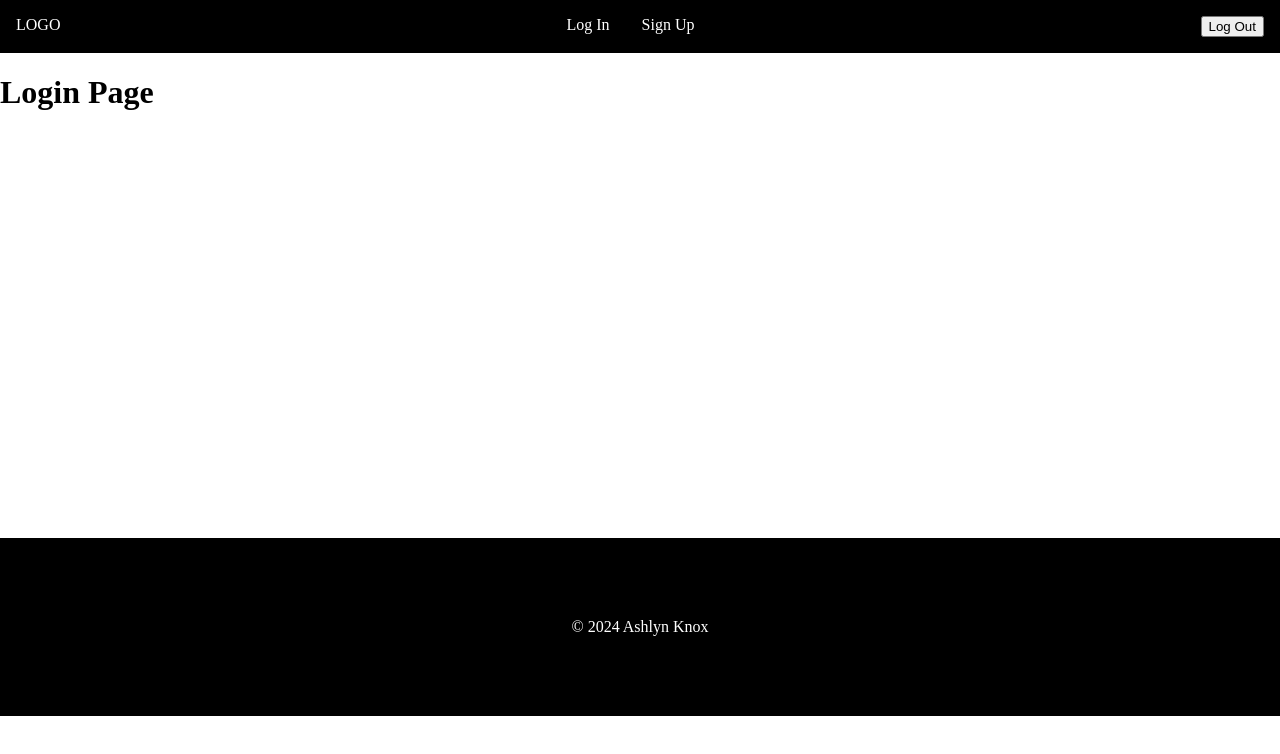
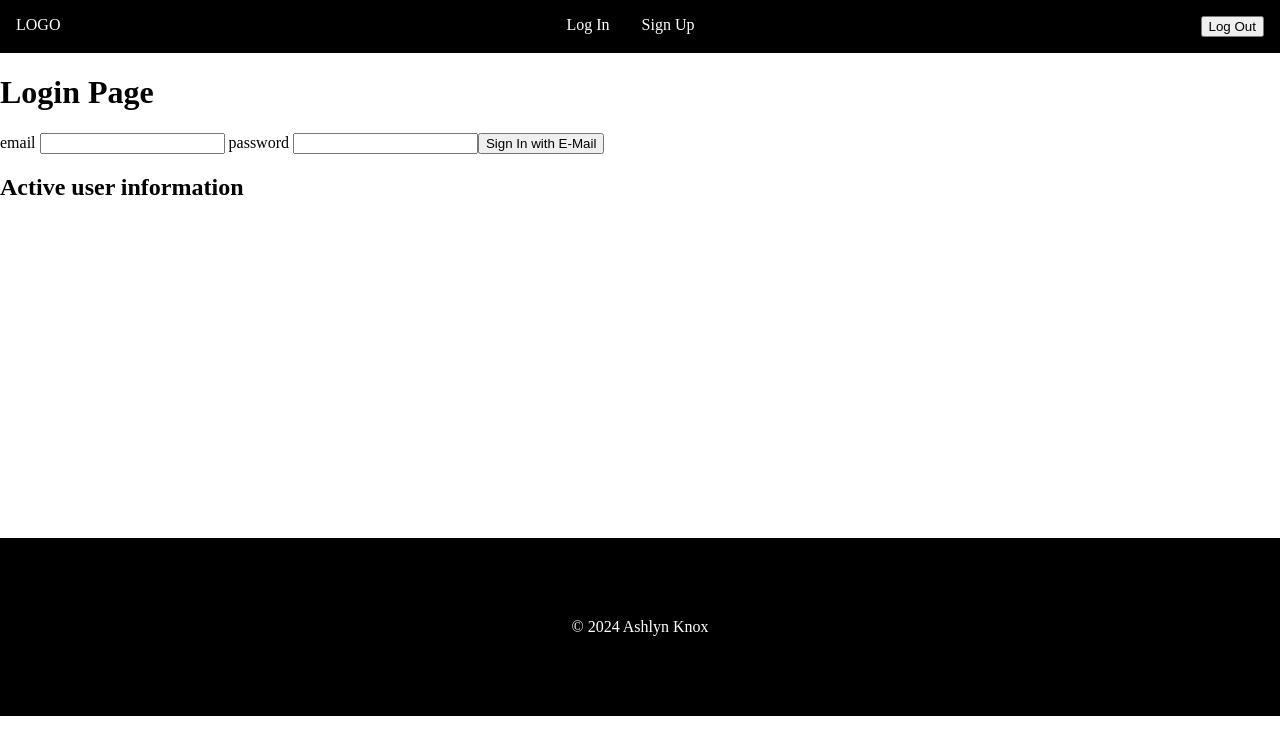
Before and after one commit to sait-wbdv/cprg-day-05-sample-code, a Nuxt app: page /login in a window 1280 px wide. Shown: the top 754 px of the page. Built offline with nearby package versions, Linux system fonts and the light colour scheme; no server answers.

Commit message:
login page init

```diff
--- /dev/null
+++ b/pages/confirm.vue
@@ -0,0 +1,5 @@
+<template>
+  <main>
+    <h1>Sign up Confirmed!!</h1>
+  </main>
+</template>
--- a/pages/login.vue
+++ b/pages/login.vue
@@ -1,5 +1,30 @@
+<script setup>
+// TODO: Set up the supabase client
+
+// TODO: set up input variables
+
+// TODO: create sign in function
+
+// TODO: access the logged in user and show the users information
+</script>
 <template>
   <main>
     <h1>Login Page</h1>
+    <section>
+      <label for="email">
+        email
+        <input type="email" v-model="email" />
+      </label>
+      <label for="password">
+        password
+        <input type="password" v-model="password" />
+      </label>
+
+      <button @click="signIn">Sign In with E-Mail</button>
+    </section>
+    <section>
+      <h1>Active user information</h1>
+      <!-- Show user information -->
+    </section>
   </main>
 </template>
--- a/pages/signup.vue
+++ b/pages/signup.vue
@@ -1,11 +1,30 @@
 <script setup>
 // TODO: Import the supabase client
+const supabase = useSupabaseClient();
 
 // TODO: add the email and password variables
+const email = ref("");
+const password = ref(null);
 
 // TODO: add error handling variables (not as important for our uses)
-
+const successMsg = ref(null);
 // TODO: Add the sign up function that will send the data to the server
+async function signUp() {
+  // set a variable to the auth module using await syntax
+  try {
+    const { data, error } = await supabase.auth.signUp({
+      // pass information to the auth module
+      email: email.value,
+      password: password.value,
+      // TODO: send to confirmation page when successful
+    });
+    // pass error information along
+    if (error) throw error;
+    successMsg.value = "Check email to confirm account";
+  } catch (error) {
+    console.error(error);
+  }
+}
 </script>
 
 <template>
```
